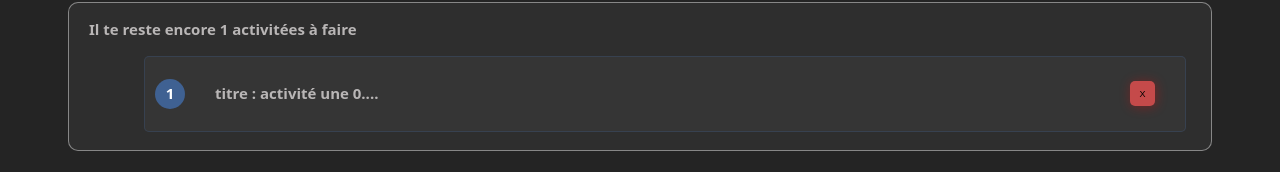
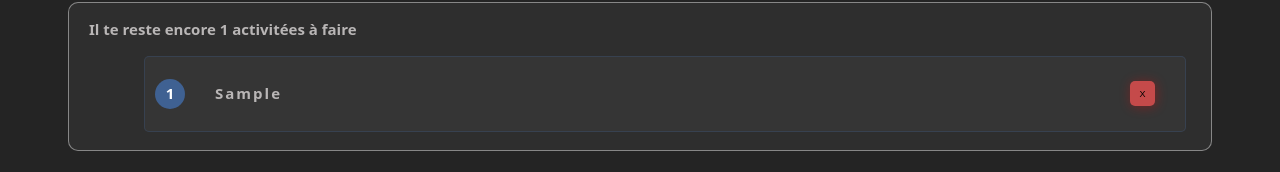
Before and after one commit to asmaeaouassar20/fitness-tracker-react, a React (Vite) app in the folder FitenessTracker/: page / in a window 1280 px wide. Both pictures are taken after typing "Sample" into the empty fields and a click on the button "Ajouter". Shown: the part 311-483 px from the top of the page. Built offline with nearby package versions, Linux system fonts and the light colour scheme.

Commit message:
changer le style de l'item selon son état (completed or not)

```diff
--- a/FitenessTracker/src/components/fitnessContainer.jsx
+++ b/FitenessTracker/src/components/fitnessContainer.jsx
@@ -8,6 +8,7 @@ export const FitnessContainer = () => {
 
     const [tasksList, setTasksList] = useState([]);
 
+    console.log(tasksList);
 
     const addTask = (title) => {
         const newTask = {
@@ -21,7 +22,7 @@ export const FitnessContainer = () => {
     const editTask = (id, completedValue) => {
         setTasksList(
             tasksList.map((task) => {
-                task.id === id ? {...task, completed: completedValue} : task
+                return task.id === id ? {...task, completed: completedValue} : task
             })
         );
     }
--- a/FitenessTracker/src/components/fitnessItem/FitnessItem.module.css
+++ b/FitenessTracker/src/components/fitnessItem/FitnessItem.module.css
@@ -1,10 +1,12 @@
-.defaut{
+.itemStyle{
     display: flex;
     justify-content: space-between;
     align-items: center;
     padding-top: 12px;
     padding-bottom: 12px;
     padding-right: 30px;
+}
+.defaut{
     background-color: #393939b9;
     border: 1px solid  rgba(73, 141, 237, 0.144);
     margin: 15px;
@@ -13,6 +15,16 @@
 }
 .defaut:hover{
     background-color: #404040dd;
+}
+.succes{
+    background-color: #229b6426;
+    border: 1px solid  rgba(63, 192, 78, 0.415);
+    margin: 15px;
+    border-radius: 5px;
+    cursor: pointer;
+}
+.succes:hover{
+    background-color: #229b6542
 }
 .numberAndTitle{
     display: flex;
@@ -29,8 +41,13 @@
     justify-content: center;
     align-items: center;
     border-radius: 50%;
+    color: #fff;
+}
+.idDefaut{
     background-color: rgba(73, 141, 237, 0.505);
-    color: #fff;
+}
+.idSucces{
+    background-color: rgba(47, 152, 47, 0.29);
 }
 .deleteBtn{
     background-color: rgba(254, 83, 83, 0.723);
@@ -45,3 +62,10 @@
 .deleteBtn:hover{
     box-shadow: 1px 1px 12px rgba(255, 0, 0, 0.934);
 }
+.contentDefaut{
+    letter-spacing: 2px;
+}
+.contentsucces{
+    text-decoration: line-through;
+    color: rgb(46, 142, 43);
+}
--- a/FitenessTracker/src/components/fitnessItem/fitnessItem.jsx
+++ b/FitenessTracker/src/components/fitnessItem/fitnessItem.jsx
@@ -1,13 +1,20 @@
 import styles from "./FitnessItem.module.css";
-export const FitnessItem = () => {
+export const FitnessItem = ( {
+    task,
+    editTask,
+    deleteTask
+}) => {
     return (
-        <li className={styles.defaut}>
+        <li
+            className={`${styles.itemStyle} ${task?.completed ? styles.succes : styles.defaut}`}
+            onClick={ ()=> editTask(task.id, !task.completed) }
+        >
             <div className={styles.numberAndTitle}>
-                <div className={styles.id}>
-                    1
+                <div className={`${styles.id} ${task?.completed ? styles.idSucces : styles.idDefaut}`}>
+                    {task.id}
                 </div>
-                <div>
-                    titre : activité une 0....
+                <div className={task?.completed ? styles.contentsucces : styles.contentDefaut}>
+                    {task.title}
                 </div>
             </div>
             <button className={styles.deleteBtn}>X</button>
```
